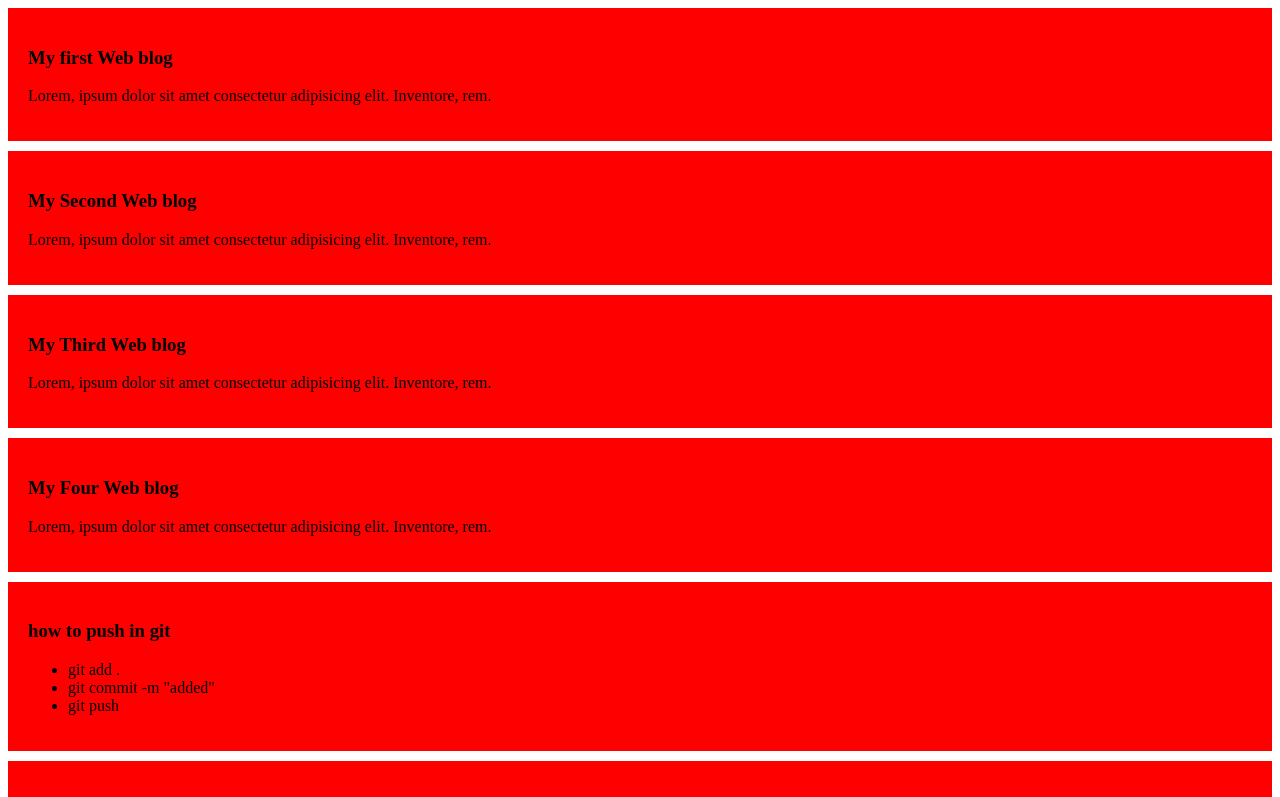
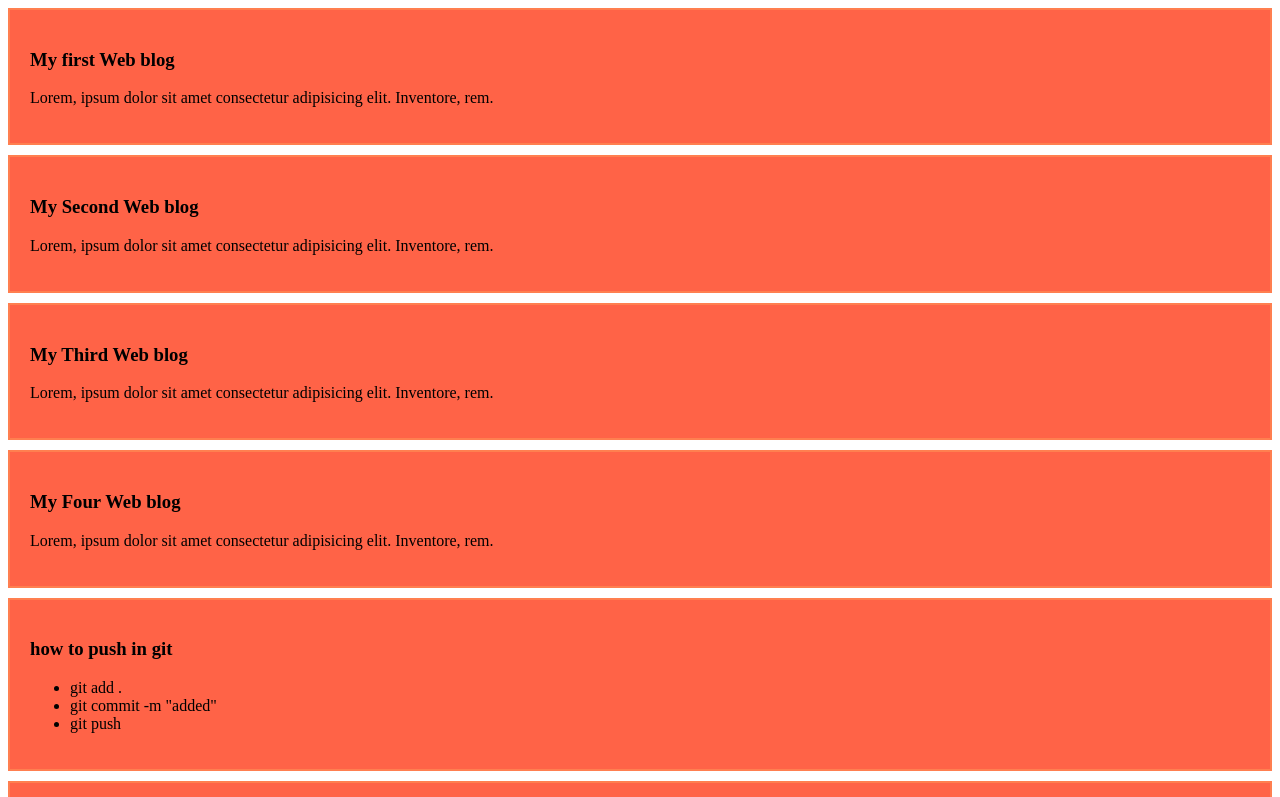
Before and after one commit to Sadekur38/my-simple-website, a plain HTML site: page index.html in a window 1280 px wide. Shown: the top 797 px of the page. Drawn offline with Linux system fonts and the light colour scheme.

Commit message:
image border

```diff
--- a/styles/blog.css
+++ b/styles/blog.css
@@ -1,5 +1,9 @@
 div{
-    background-color: red;
+    background-color: tomato;
     padding: 20px;
     margin-bottom: 10px;
+    border:coral 2px solid;
 }
+/* img{
+    border: 2px;
+} */
```
